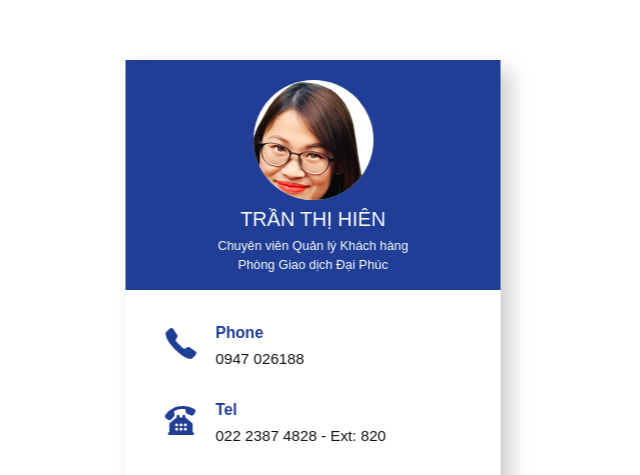
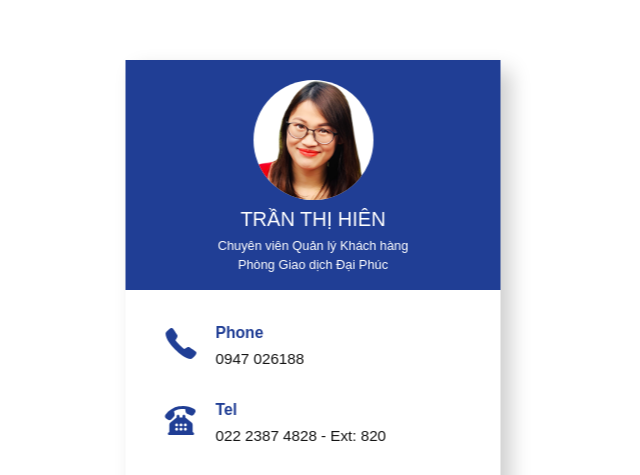
Before and after one commit to name-card/card, a plain HTML site: page hientt/index.html in a window 1280 px wide. Shown: the top 475 px of the page, without its empty margins (327-967 px from the left). Drawn offline with Linux system fonts and the light colour scheme; grey boxes are pictures that could not be loaded.

Commit message:
change avatar

```diff
--- a/hientt/index.html
+++ b/hientt/index.html
@@ -74,11 +74,8 @@
     }
 
     .avatar-img img {
-      position: absolute;
-      position: absolute;
-      top: 0;
-      left: -43px;
-      width: 177px;
+      width: 120px;
+      height: 120px;
     }
 
     .info .name {
```
